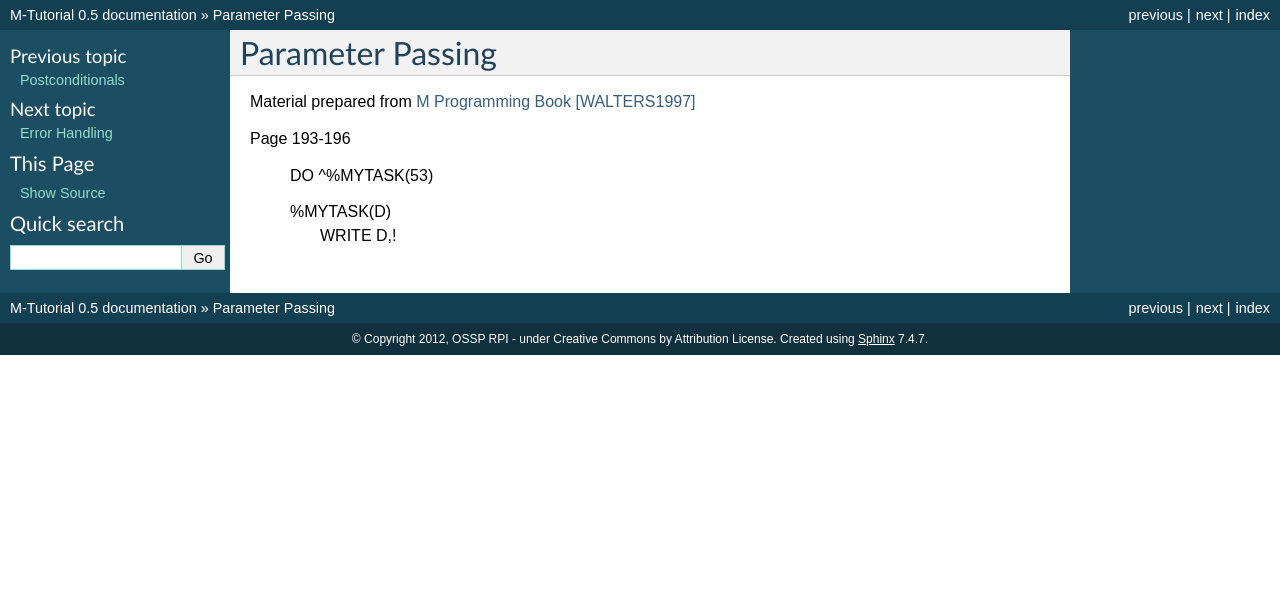
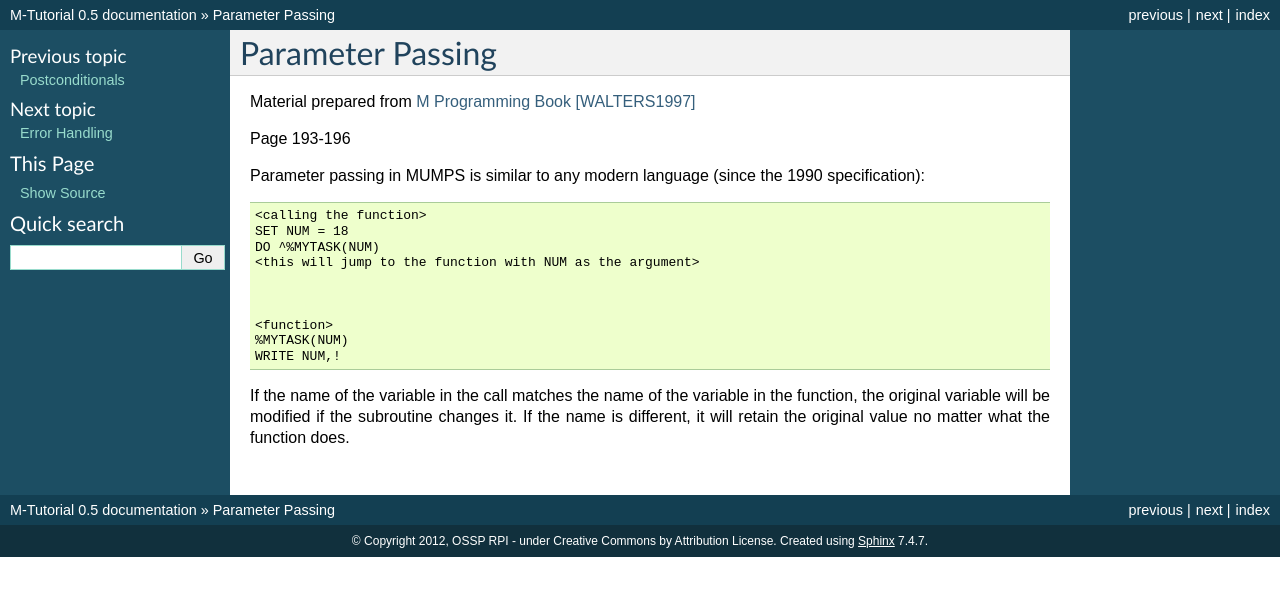
Before and after one commit to luisibanez/M-Tutorial, a Sphinx documentation site: the page built from source/ParameterPassing.rst, in a window 1280 px wide. Shown: the top 596 px of the page. Built offline with Sphinx 7.4.7, drawn with Linux system fonts in a browser that asks for light colours.

Commit message:
parameter passing

```diff
--- a/source/Devices.rst
+++ b/source/Devices.rst
@@ -65,7 +65,7 @@ Example of possible device numbers: (UCD MicroMUMPS implementation, example out
 
 Device numbers can be used to access the resource after it has been opened.
 
-
+.. Need to provide code samples.
 
 .. _M Programming book: http://books.google.com/books?id=jo8_Mtmp30kC&printsec=frontcover&dq=M+Programming&hl=en&sa=X&ei=2mktT--GHajw0gHnkKWUCw&ved=0CDIQ6AEwAA#v=onepage&q=M%20Programming&f=false
 
--- a/source/ParameterPassing.rst
+++ b/source/ParameterPassing.rst
@@ -6,9 +6,23 @@ Material prepared from `M Programming Book`_ [WALTERS1997]_
 
 Page 193-196
 
-    DO ^%MYTASK(53)
+Parameter passing in MUMPS is similar to any modern language (since the 1990 specification)::
 
-    %MYTASK(D)
-     WRITE D,!
+
+
+
+	<calling the function>
+	SET NUM = 18
+	DO ^%MYTASK(NUM)
+	<this will jump to the function with NUM as the argument>
+
+
+
+	<function>
+	%MYTASK(NUM)
+	WRITE NUM,!
+
+If the name of the variable in the call matches the name of the variable in the function, the original variable will be modified if the subroutine changes it. If the name is different, it will retain the original value no matter what the function does.
+
 
 .. _M Programming book: http://books.google.com/books?id=jo8_Mtmp30kC&printsec=frontcover&dq=M+Programming&hl=en&sa=X&ei=2mktT--GHajw0gHnkKWUCw&ved=0CDIQ6AEwAA#v=onepage&q=M%20Programming&f=false
```
